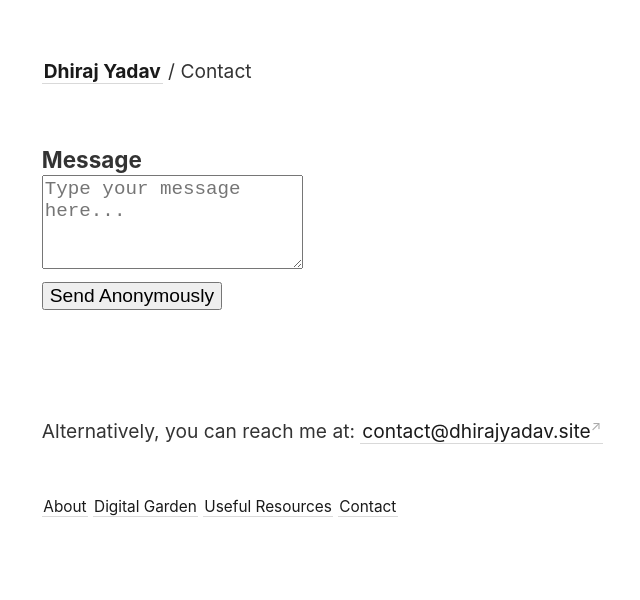
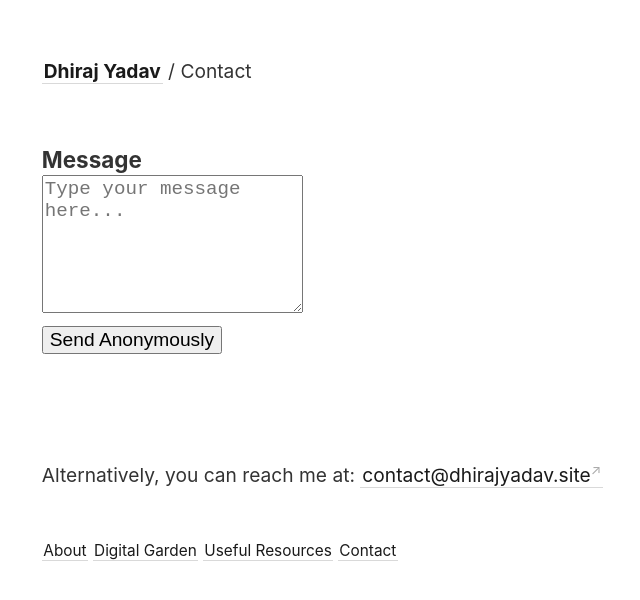
Before and after one commit to dhiraj-ydv/digitalgarden, a Jekyll site: the page built from _pages/contact.md, in a window 1280 px wide. Shown: the top 600 px of the page, without its empty margins (35-675 px from the left). Built offline with Jekyll 4.4.1, drawn with Linux system fonts in a browser that asks for light colours.

Commit message:
Update contact.md

```diff
--- a/_pages/contact.md
+++ b/_pages/contact.md
@@ -5,9 +5,9 @@ permalink: /contact
 ---
 
 <h3>Message</h3>
-<form action="https://formspree.io/f/mleqynkr" method="POST" className="max-w-lg mx-auto p-4 bg-gray-100 rounded-lg shadow-md">
-  <textarea id="message" name="message" rows="4" required className="mt-1 block w-full px-3 py-2 border border-gray-300 rounded-md shadow-sm focus:outline-none focus:ring-indigo-500 focus:border-indigo-500 sm:text-sm" placeholder="Type your message here..."></textarea><br>
-  <button type="submit" className="w-full bg-blue-600 text-white px-4 py-2 rounded-md hover:bg-blue-700">Send Anonymously</button>
+<form action="https://formspree.io/f/mleqynkr" method="POST">
+  <textarea id="message" name="message" rows="6" required placeholder="Type your message here..."></textarea><br>
+  <button type="submit">Send Anonymously</button>
 </form>
 <br><br>
-<p>Alternatively, you can reach me at:&nbsp;<a href="mailto:contact@dhirajyadav.site" className="text-blue-600 hover:underline ml-1">contact@dhirajyadav.site</a></p>
+<p>Alternatively, you can reach me at:&nbsp;<a href="mailto:contact@dhirajyadav.site">contact@dhirajyadav.site</a></p>
```
